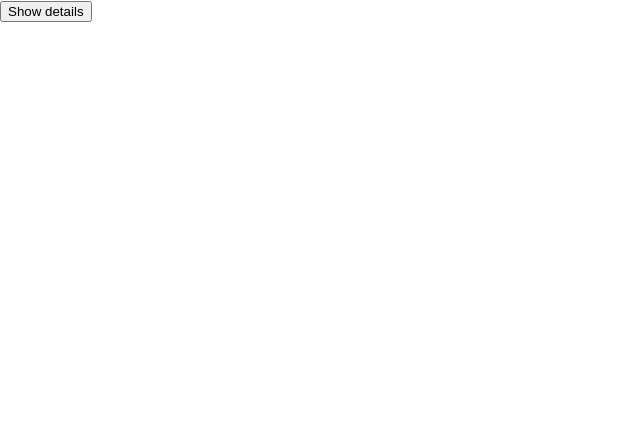
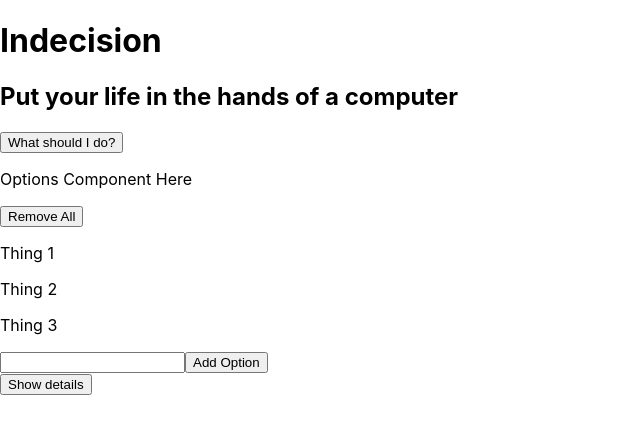
Before and after one commit to coop741/Indecision-App, a React (Create React App) app: page / in a window 1280 px wide. Shown: the top 434 px of the page, without its empty margins (0-640 px from the left). Built offline with nearby package versions, Linux system fonts and the light colour scheme.

Commit message:
added state to action and option components

```diff
--- a/src/App.js
+++ b/src/App.js
@@ -8,17 +8,48 @@ import Counter from './components/Counter'
 import VisibilityToggle from './components/VisibilityToggle'
 
 class App extends Component {
+  constructor(props) {
+    super(props)
+    this.handleDeleteOptions = this.handleDeleteOptions.bind(this)
+    this.handlePick = this.handlePick.bind(this)
+
+    this.state = {
+      options : ['Thing 1', 'Thing 2', 'Thing 3']
+    }
+  }
+
+  handleDeleteOptions() {
+    this.setState(() => {
+      return {
+        options: []
+      }
+    })
+  }
+
+  // handlePick -> pass down to Action, setup onClick - bind here
+  // randomly pick option, alert pick
+  handlePick() {
+    const randomNum = Math.floor(Math.random() * this.state.options.length)
+    const option = this.state.options[randomNum]
+    alert(option)
+  }
+
   render() {
     const title = 'Indecision'
     const subtitle = 'Put your life in the hands of a computer'
-    const options = ['Thing 1', 'Thing 2', 'Thing 3']
 
     return (
       <div>
-        {/* <Header title={title} subtitle={subtitle} />
-        <Action />
-        <Options options={options}/>
-        <AddOption /> */}
+        <Header title={title} subtitle={subtitle} />
+        <Action
+          hasOptions={this.state.options.length > 0}
+          handlePick={this.handlePick}
+          />
+        <Options
+          options={this.state.options}
+          handleDeleteOptions={this.handleDeleteOptions}
+        />
+        <AddOption />
         <VisibilityToggle />
       </div>
     )
--- a/src/components/Action.js
+++ b/src/components/Action.js
@@ -1,17 +1,19 @@
-import React, { Component } from 'react';
+import React, { Component } from "react";
 
 class Action extends Component {
-  handlePick() {
-    alert('Handle Pick')
-  }
 
   render() {
     return (
       <div>
-        <button onClick={this.handlePick}>What should I do?</button>
+        <button
+          onClick={this.props.handlePick}
+          disabled={!this.props.hasOptions}
+        >
+          What should I do?
+        </button>
       </div>
-    )
+    );
   }
 }
 
-export default Action
+export default Action;
--- a/src/components/Options.js
+++ b/src/components/Options.js
@@ -2,21 +2,13 @@ import React, { Component } from 'react';
 import Option from './Option';
 
 class Options extends Component {
-  constructor(props) {
-    super(props);
-    this.handleRemoveAll = this.handleRemoveAll.bind(this)
-  }
 
-  handleRemoveAll() {
-    // alert('Removed All!')
-    console.log(this.props.options)
-  }
 
   render() {
     return (
       <div>
         <p>Options Component Here</p>
-        <button onClick={this.handleRemoveAll}>Remove All</button>
+        <button onClick={this.props.handleDeleteOptions}>Remove All</button>
         {this.props.options.map((option) =>
           <Option key={option} optionText={option}/>
         )}
```
